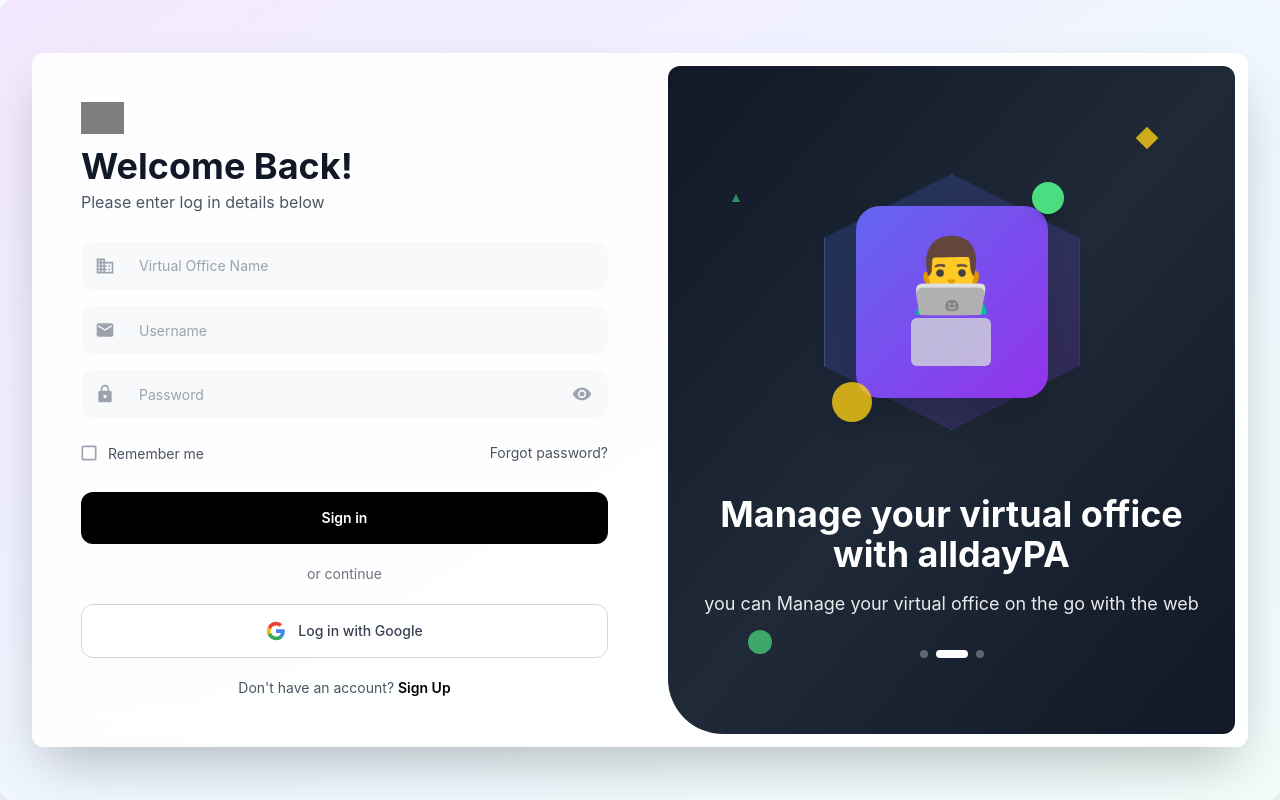
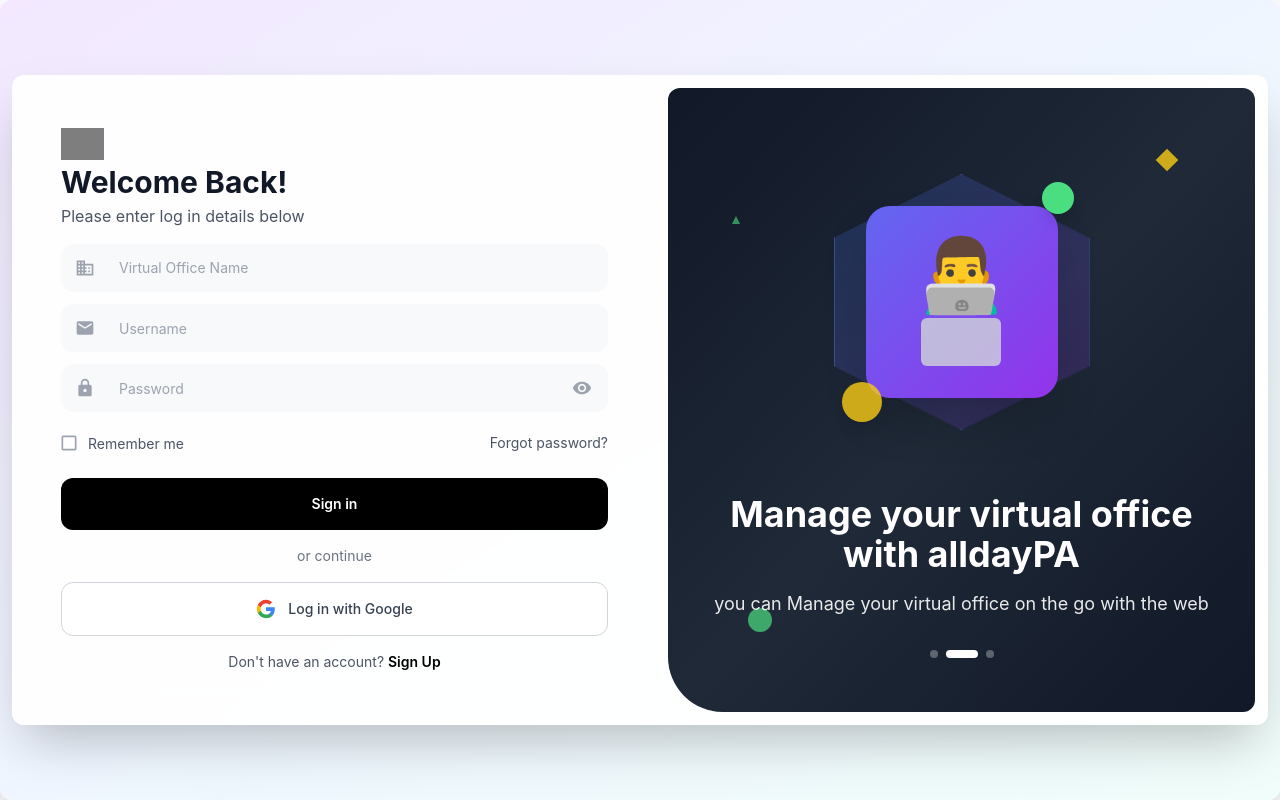
Before and after one commit to yashwanthvenaganti-design/virtualoffice, a React (Vite) app: page /login in a window 1280 px wide. Built offline with nearby package versions, Linux system fonts and the light colour scheme; grey boxes are pictures that could not be loaded.

Commit message:
refactored: removed fixed height

```diff
--- a/src/pages/ForgotPasswordPage.tsx
+++ b/src/pages/ForgotPasswordPage.tsx
@@ -107,7 +107,7 @@
   if (success) {
     return (
       <main
-        className={`min-h-screen w-full flex items-center justify-center p-4 sm:p-6 lg:p-8 xl:p-8 rounded-xl overflow-auto shadow-2xl ${
+        className={`min-h-screen w-full flex items-center justify-center p-3 sm:p-2 lg:p-3 xl:p-3 rounded-xl overflow-auto shadow-2xl ${
           isDark
             ? 'bg-gradient-to-br from-gray-900 via-blue-900 to-purple-900'
             : 'bg-gradient-to-br from-purple-100 via-blue-50 to-teal-50'
@@ -116,19 +116,19 @@
         {/* Main Container Card */}
         <div
           className={clsx(
-            'w-full max-w-7xl h-auto min-h-[600px] lg:h-[600px] xl:h-[655px] flex flex-col lg:flex-row shadow-2xl rounded-xl',
+            'w-full max-w-7xl h-auto min-h-[650px] flex flex-col lg:flex-row shadow-2xl rounded-xl',
             isDark
               ? 'bg-gray-800/90 backdrop-blur-xl border border-gray-700/50'
               : 'bg-white/90 backdrop-blur-xl border border-white/20'
           )}
         >
           <section
-            className='flex-1 flex items-center justify-center lg:rounded-l-xl lg:rounded-tr-none p-6 sm:p-8 lg:p-8 xl:p-12'
+            className='flex-1 flex items-center justify-center lg:rounded-l-xl lg:rounded-tr-none px-6 sm:px-8 lg:px-8 xl:px-12 py-3'
             aria-labelledby='success-heading'
           >
             <div className='w-full max-w-md lg:max-w-lg xl:max-w-2xl'>
               {/* Header */}
-              <header className='mb-6 lg:mb-8'>
+              <header className='mb-1 lg:mb-1'>
                 <div className='flex items-center gap-2 mb-6 lg:mb-8'>
                   <Logo />
                 </div>
@@ -144,7 +144,7 @@
                 </p>
               </header>
 
-              <div className='text-center mb-6'>
+              <div className='text-center mb-10'>
                 <SuccessIcon
                   size='md'
                   variant='green'
@@ -275,7 +275,7 @@
   return (
     <main
       className={clsx(
-        `min-h-screen w-full flex items-center justify-center p-4 sm:p-6 lg:p-8 xl:p-8 rounded-xl overflow-auto shadow-2xl ${
+        `min-h-screen w-full flex items-center justify-center p-2 sm:p-2 lg:p-3 xl:p-3 rounded-xl overflow-auto shadow-2xl ${
           isDark
             ? 'bg-gradient-to-br from-gray-900 via-blue-900 to-purple-900'
             : 'bg-gradient-to-br from-purple-100 via-blue-50 to-teal-50'
@@ -285,7 +285,7 @@
       {/* Main Container Card */}
       <div
         className={clsx(
-          'w-full max-w-7xl h-auto min-h-[600px] lg:h-[600px] xl:h-[650px] flex flex-col lg:flex-row shadow-2xl rounded-xl',
+          'w-full max-w-7xl h-auto min-h-[650px] flex flex-col lg:flex-row shadow-2xl rounded-xl',
           isDark
             ? 'bg-gray-800/90 backdrop-blur-xl border border-gray-700/50'
             : 'bg-white/90 backdrop-blur-xl border border-white/20'
@@ -293,12 +293,12 @@
       >
         {/* Left Side - Forgot Password Form */}
         <section
-          className='flex-1 flex items-center justify-center lg:rounded-l-xl lg:rounded-tr-none p-6 sm:p-8 lg:p-8 xl:p-12'
+          className='flex-1 flex items-center justify-center lg:rounded-l-xl lg:rounded-tr-none px-6 sm:px-8 lg:px-8 xl:px-12 py-3'
           aria-labelledby='forgot-password-heading'
         >
           <div className='w-full max-w-md lg:max-w-lg xl:max-w-2xl'>
             {/* Header */}
-            <header className='mb-8 lg:mb-10'>
+            <header className='mb-1 lg:mb-1'>
               <div className='flex items-center gap-2 mb-6 lg:mb-3'>
                 <Logo />
               </div>
--- a/src/pages/LoginPage.tsx
+++ b/src/pages/LoginPage.tsx
@@ -146,19 +146,17 @@
   return (
     <main
       className={clsx(
-        `min-h-screen w-full flex items-center justify-center rounded-xl overflow-auto shadow-2xl ${
+        `min-h-screen w-full flex items-center justify-center rounded-xl overflow-auto shadow-2xl p-3 sm:p-2 lg:p-3 xl:p-3 ${
           isDark
             ? 'bg-gradient-to-br from-gray-900 via-blue-900 to-purple-900'
             : 'bg-gradient-to-br from-purple-100 via-blue-50 to-teal-50'
-        }`,
-        error ? 'p-0 sm:p-0 lg:p-0 xl:p-0' : 'p-4 sm:p-6 lg:p-8 xl:p-8'
+        }`
       )}
     >
       {/* Main Container Card */}
       <div
         className={clsx(
-          'w-full max-w-7xl h-auto min-h-[600px]  flex flex-col lg:flex-row shadow-2xl rounded-xl',
-          error ? 'h-[700px]' : 'h-[650px]',
+          'w-full max-w-7xl h-auto min-h-[650px] flex flex-col lg:flex-row shadow-2xl rounded-xl',
           isDark
             ? 'bg-gray-800/90 backdrop-blur-xl border border-gray-700/50'
             : 'bg-white/90 backdrop-blur-xl border border-white/20'
@@ -166,19 +164,19 @@
       >
         {/* Left Side - Login Form */}
         <section
-          className='flex-1 flex items-center justify-center lg:rounded-l-xl lg:rounded-tr-none p-6 sm:p-8 lg:p-8 xl:p-12'
+          className='flex-1 flex items-center justify-center lg:rounded-l-xl lg:rounded-tr-none px-6 sm:px-8 lg:px-8 xl:px-12 py-3'
           aria-labelledby='login-heading'
         >
           <div className='w-full max-w-md lg:max-w-lg xl:max-w-2xl'>
             {/* Header */}
-            <header className='mb-4 lg:mb-3'>
-              <div className='flex items-center gap-2 mb-6 lg:mb-3'>
+            <header className='mb-1 lg:mb-1'>
+              <div className='flex items-center gap-2 mb-1 lg:mb-1'>
                 <Logo />
               </div>
 
               <h1
                 id='login-heading'
-                className={`text-2xl sm:text-3xl lg:text-4xl font-bold mb-1 ${isDark ? 'text-white' : 'text-gray-900'}`}
+                className={`text-2xl sm:text-2xl lg:text-3xl font-bold mb-1 ${isDark ? 'text-white' : 'text-gray-900'}`}
               >
                 Welcome Back!
               </h1>
@@ -208,8 +206,8 @@
             )} */}
 
             {/* Login Form */}
-            <form onSubmit={handleSubmit} className='space-y-4 lg:space-y-5' noValidate>
-              <fieldset className='space-y-4 lg:space-y-4' disabled={isLoading}>
+            <form onSubmit={handleSubmit} className='space-y-3 lg:space-y-4' noValidate>
+              <fieldset className='space-y-3 lg:space-y-3' disabled={isLoading}>
                 <legend className='sr-only'>Login Credentials</legend>
 
                 {/* Virtual Office Name Field */}
```
